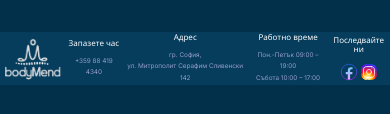
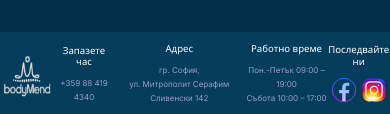
Before and after one commit to DimSvStoev/MbodyMend, a plain HTML site: page index.html in a window 390 px wide. Shown: the part 8235-8349 px from the top of the page. Before the commit the page ends 8320 px from the top, so only its background shows below. Drawn offline with Linux system fonts and the light colour scheme; no server answers; a web font is replaced by a local one.

Commit message:
mobileFooter

```diff
--- a/css/style.css
+++ b/css/style.css
@@ -785,6 +785,7 @@ section {
         justify-content: space-around;
         align-items: center;
         width: 100%;
+        height: 10%;
     }
 
     .footer-container {
@@ -806,8 +807,8 @@ section {
     }
 
     #social-icons img {
-        width: 20px;
-        height: 20px;
+        width: 30px;
+        height: 30px;
         margin: 0;
     }
 
@@ -815,17 +816,15 @@ section {
         margin: 0;
         text-size-adjust: none;
         /* Забранява мащабирането на текста във въртящи се устройства и ще запази оригиналния размер на шрифта.*/
-        font-size: 40%;
+        font-size: 50%;
     }
 
     .footer-container h2 {
         text-size-adjust: none;
         /* Забранява мащабирането на текста във въртящи се устройства и ще запази оригиналния размер на шрифта.*/
-        font-size: 50%;
+        font-size: 60%;
     }
-
 }
-
 
 
 /* REVIEWS */
```
